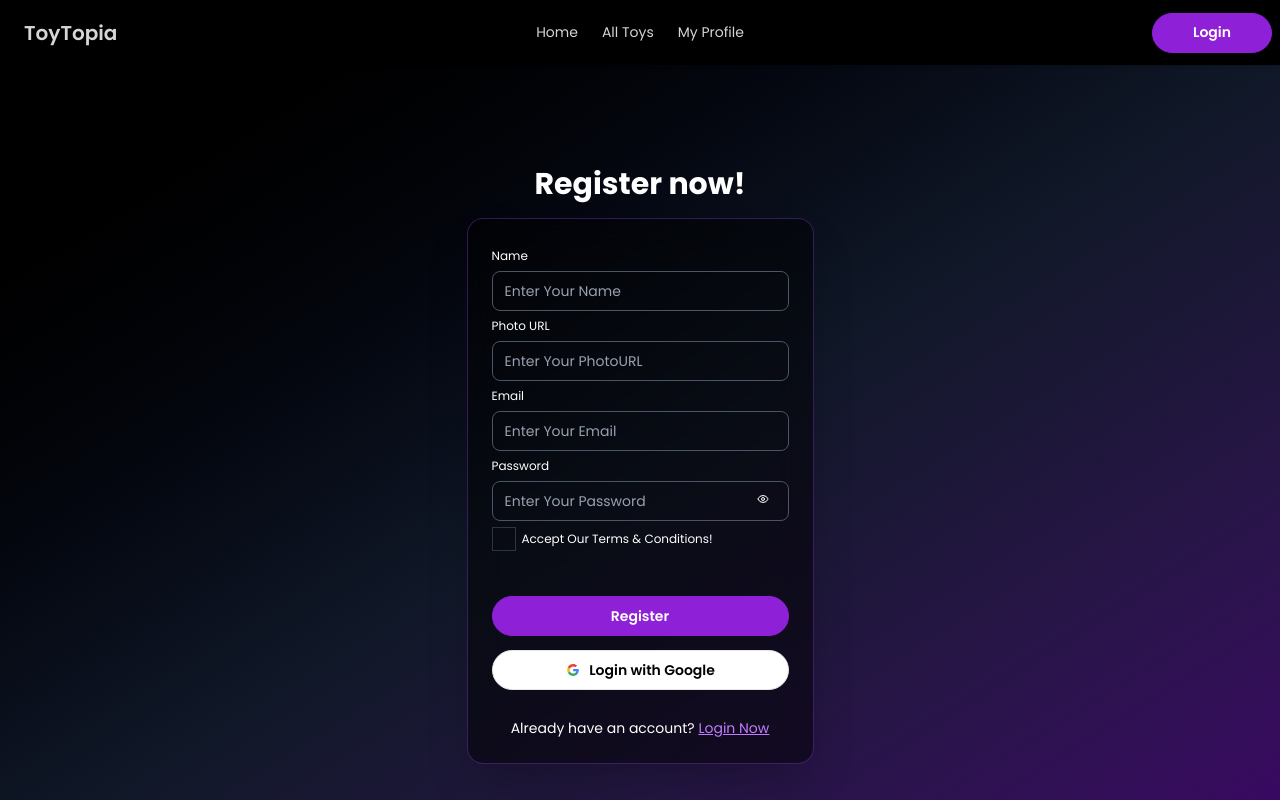
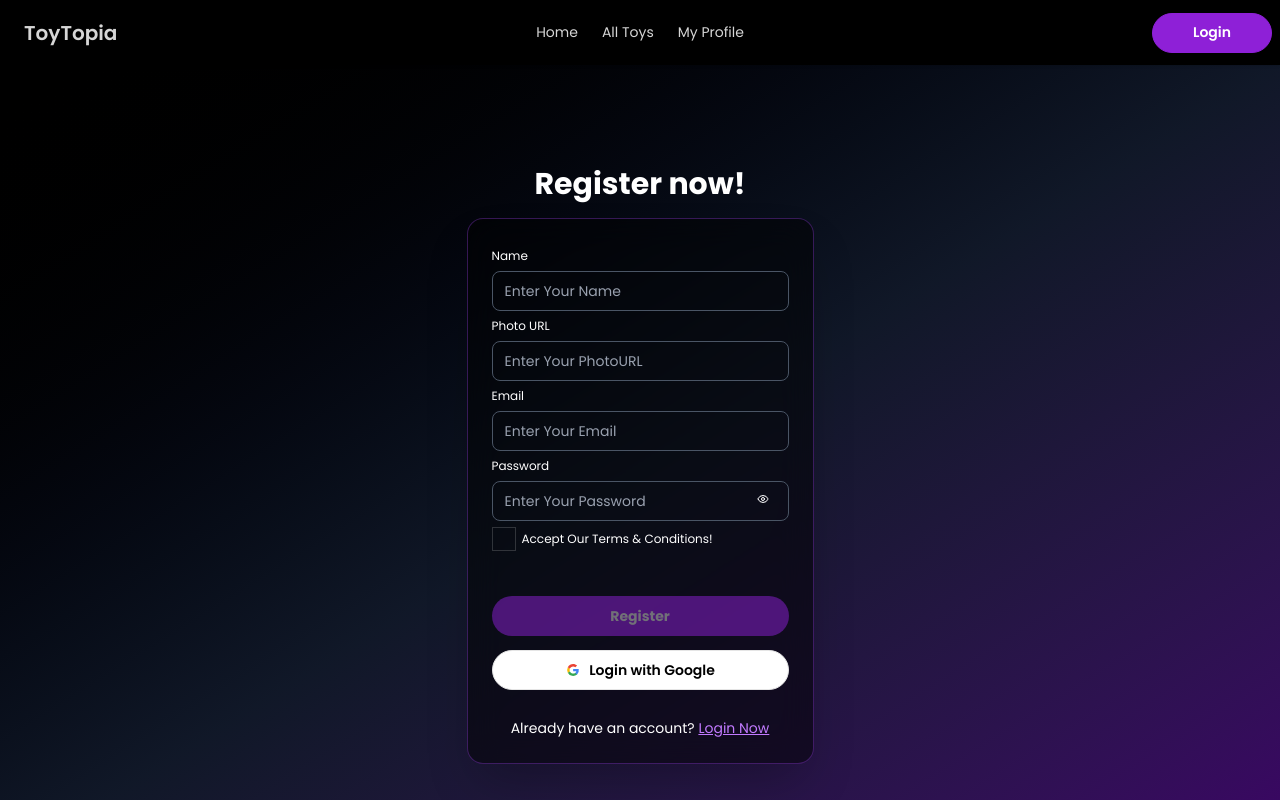
Before and after one commit to akmzakaria/toytopia-toystore, a React (Vite) app: page /register in a window 1280 px wide. Shown: the top 800 px of the page. Built offline with nearby package versions, Linux system fonts and the light colour scheme; no server answers.

Commit message:
navbar image done

```diff
--- a/src/Components/Navbar.jsx
+++ b/src/Components/Navbar.jsx
@@ -99,18 +99,30 @@ const Navbar = () => {
           <ul className="menu menu-horizontal px-1">{links}</ul>
         </div>
         <div className="navbar-end">
+          <div className="flex items-center gap-1">
+            {user && (
+              <div>
+                {user.photoURL ? (
+                  <img className="w-10 rounded-full bg-base-300" src={user.photoURL} alt="" />
+                ) : (
+                  <img
+                    className="w-10 rounded-full bg-base-300"
+                    src={'https://img.icons8.com/?size=64&id=rrtYnzKMTlUr&format=png'}
+                    alt=""
+                  />
+                )}
+              </div>
+            )}
             {user ? (
-            <div className="flex items-center gap-1">
-              <img className="w-10 rounded-full bg-base-300" src={user?.photoURL} alt="" />
               <Link onClick={handleLogOut} className="btn btn-md btn-secondary rounded-full px-10">
                 Log Out
               </Link>
-            </div>
             ) : (
               <Link to={'/login'} className="btn btn-primary rounded-full px-10">
                 Login
               </Link>
             )}
+          </div>
         </div>
       </div>
       {user && (
--- a/src/Pages/Register.jsx
+++ b/src/Pages/Register.jsx
@@ -7,6 +7,7 @@ import { toast } from 'react-toastify';
 const Register = () => {
   const [error, setError] = useState({ uppercase: false, lowercase: false, six_char: false });
   const [password, setPassword] = useState('');
+  const isPasswordValid = !error.uppercase && !error.lowercase && !error.six_char && password;
 
   const handlePassChange = (e) => {
     const value = e.target.value;
@@ -185,17 +186,21 @@ const Register = () => {
 
                   <div className="text-sm mb-3">
                     {error?.uppercase && (
-                      <p className="text-red-500">Must include at least one uppercase letter!</p>
+                      <p className="text-error">Must include at least one uppercase letter!</p>
                     )}
                     {error?.lowercase && (
-                      <p className="text-red-500">Must include at least one lowercase letter!</p>
+                      <p className="text-error">Must include at least one lowercase letter!</p>
                     )}
                     {error?.six_char && (
-                      <p className="text-red-500">Must be at least six characters!</p>
+                      <p className="text-error">Must be at least six characters!</p>
                     )}
                   </div>
 
-                  <button type="submit" className="btn rounded-full btn-primary mt-4 w-full">
+                  <button
+                    disabled={!isPasswordValid}
+                    type="submit"
+                    className=" rounded-full text-sm cursor-pointer font-bold h-10 bg-primary mt-4 w-full disabled:opacity-50 disabled:cursor-not-allowed"
+                  >
                     Register
                   </button>
 
```
Lines whose indentation alone changed are shown as unchanged.
